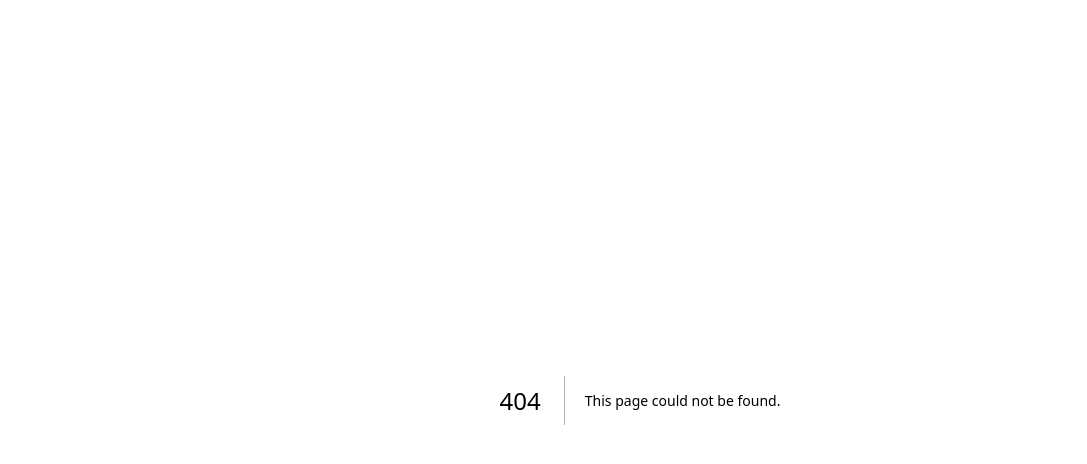
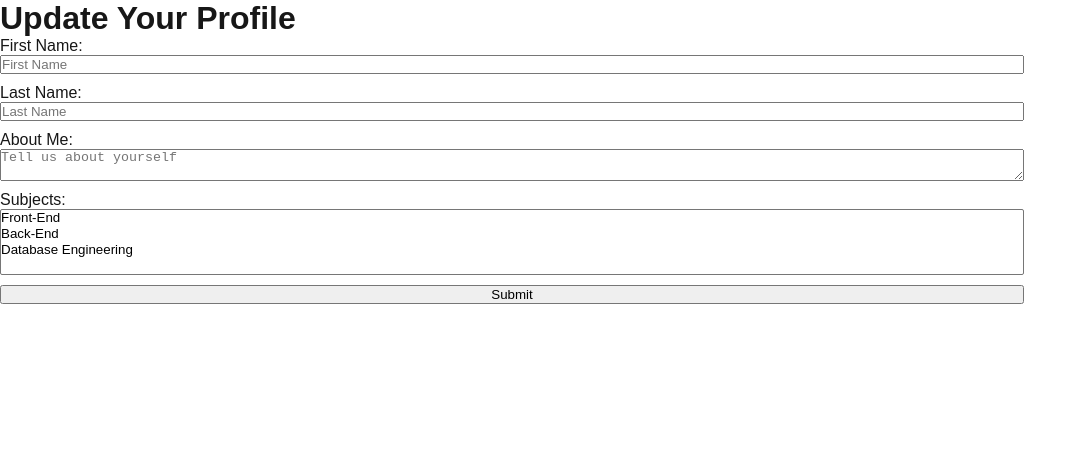
Before and after one commit to Tyriol/metis-study-buddy, a Next.js app: page /profile-update in a window 1280 px wide. Before the commit this address had no page. Shown: the top 464 px of the page, without its empty margins (0-1087 px from the left). Built offline with nearby package versions, Linux system fonts and the light colour scheme; no server answers.

Commit message:
make profile update form update user profile db record

```diff
--- a/src/app/components/Form/Form.jsx
+++ b/src/app/components/Form/Form.jsx
@@ -1,12 +1,25 @@
 import styles from "./Form.module.css";
-import { useState } from "react";
+import { useState, useEffect } from "react";
 import supabase from "@/helpers/supabaseClient";
 
 const Form = () => {
+  const [user, setUser] = useState(null);
+
+  useEffect(() => {
+    const getUser = async () => {
+      const {
+        data: { user },
+      } = await supabase.auth.getUser();
+      setUser(user);
+    };
+
+    getUser();
+  }, []);
+
   // store form state to create user profile
   const [formData, setFormData] = useState({
-    name: "",
-    // email: "",
+    firstName: "",
+    lastName: "",
     aboutMe: "",
     subjects: [],
   });
@@ -33,8 +46,8 @@ const Form = () => {
   // validate form inputs
   const validate = () => {
     const newErrors = {};
-    if (!formData.name) newErrors.name = "Name is required";
-    // if (!formData.email) newErrors.email = "Email is required";
+    if (!formData.firstName) newErrors.firstName = "First Name is required";
+    if (!formData.lastName) newErrors.lastName = "Last Name is required";
     if (!formData.aboutMe) newErrors.aboutMe = "About Me is required";
     if (formData.subjects.length === 0)
       newErrors.subjects = "At least one subject must be selected";
@@ -48,15 +61,17 @@ const Form = () => {
     if (Object.keys(validationErrors).length > 0) {
       setErrors(validationErrors);
     } else {
-      const { data, error } = await supabase.from("profiles").update([
-        {
+      const { data, error } = await supabase
+        .from("profiles")
+        .update({
           id: supabase.auth.getUser().id, // Use the authenticated user's id
-          name: formData.name,
-          // email: formData.email,
-          about: formData.aboutMe,
+          first_name: formData.firstName,
+          last_name: formData.lastName,
+          about_me: formData.aboutMe,
           // subjects: formData.subjects,
-        },
-      ]);
+        })
+        .eq("id", user.id)
+        .select();
 
       if (error) {
         console.log("Error inserting data:", error.message);
@@ -66,8 +81,8 @@ const Form = () => {
 
       // Clear form data after submission
       setFormData({
-        firstname: "",
-        // email: "",
+        firstName: "",
+        lastName: "",
         aboutMe: "",
         subjects: [],
       });
@@ -79,27 +94,31 @@ const Form = () => {
     <div className={styles.container}>
       <form className={styles.form} onSubmit={handleSubmit}>
         <label className={styles.formLabel}>
-          Name:
+          First Name:
           <input
             type="text"
-            name="name"
-            placeholder="Name"
-            value={formData.name}
+            name="firstName"
+            placeholder="First Name"
+            value={formData.firstName}
             onChange={handleChange}
           />
-          {errors.name && <span className={styles.error}>{errors.name}</span>}
+          {errors.firstName && (
+            <span className={styles.error}>{errors.firstName}</span>
+          )}
         </label>
-        {/* <label className={styles.formLabel}>
-          Email:
+        <label className={styles.formLabel}>
+          Last Name:
           <input
-            type="email"
-            name="email"
-            placeholder="Email"
-            value={formData.email}
+            type="text"
+            name="lastName"
+            placeholder="Last Name"
+            value={formData.lastName}
             onChange={handleChange}
           />
-          {errors.email && <span className={styles.error}>{errors.email}</span>}
-        </label> */}
+          {errors.lastName && (
+            <span className={styles.error}>{errors.lastName}</span>
+          )}
+        </label>
         <label className={styles.formLabel}>
           About Me:
           <textarea
--- a/src/app/page.js
+++ b/src/app/page.js
@@ -14,7 +14,6 @@ export default function Home() {
     <>
       <Header />
       <Main />
-      <Card />
       <Footer />
     </>
   );
--- a/src/app/profile/page.js
+++ b/src/app/profile-update/page.js
@@ -2,13 +2,13 @@
 
 import Form from "../components/Form/Form";
 
-const ProfilePage = () => {
+const ProfileCreationPage = () => {
   return (
     <div>
-      <h1>Create Your Profile</h1>
+      <h1>Update Your Profile</h1>
       <Form />
     </div>
   );
 };
 
-export default ProfilePage;
+export default ProfileCreationPage;
```
Also changed, not shown: src/app/user-profile/page.js (+0 -41 lines), 1 other file (tests, documents, lock files or other folders).
